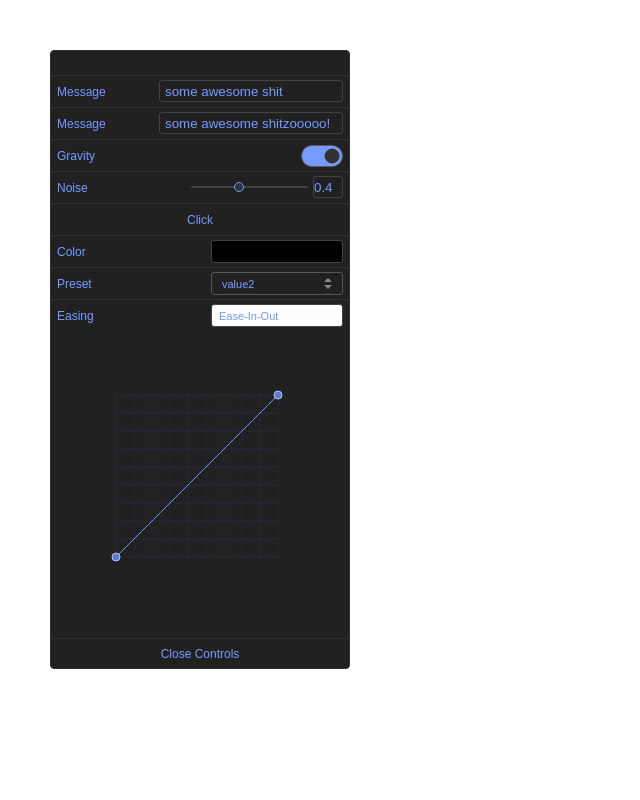
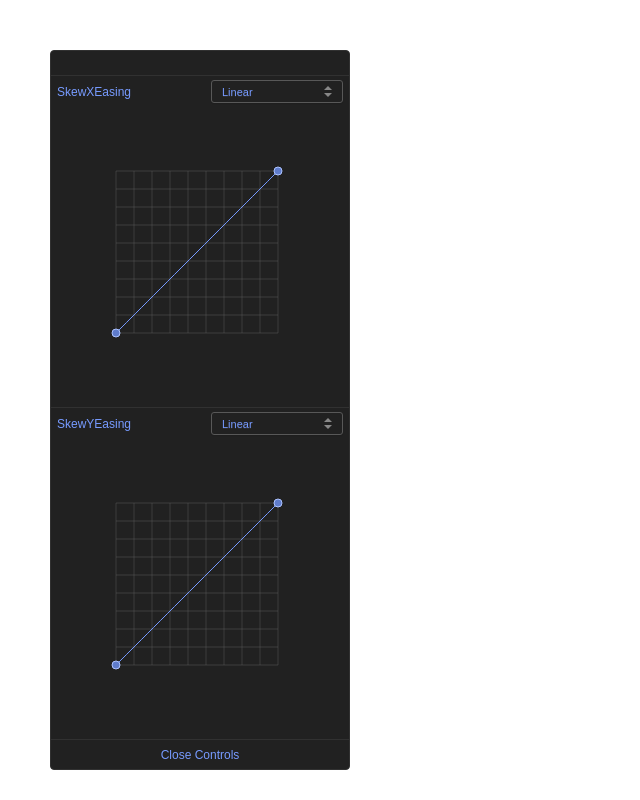
Before and after one commit to pizza3/react-gui-controller, a React app: page / in a window 1280 px wide. Shown: the whole page, without its empty margins (0-640 px from the left). Built offline with nearby package versions, Linux system fonts and the light colour scheme.

Commit message:
added ease utils

```diff
--- a/src/App.js
+++ b/src/App.js
@@ -8,27 +8,18 @@ import ProgessSlider from './components/ProgressSlider';
 import Select from './components/Select';
 import EaseCurve from './components/EaseCurve';
 class App extends Component {
-	constructor(props) {
-		super(props);
-		this.state = {
-			data: {
-				message: 'some awesome shit',
-				message2: 'some awesome shitzooooo!',
-				gravity: true,
-				noise: 0.4,
-				color: '#ffbdbd',
-				preset: 'value2',
-				easing: 'linear'
-			}
-		};
-		this.update = this.update.bind(this);
-	}
+	state = {
+		data: {
+			easing2: 'linear',
+			easing: 'cubic-bezier(0.65, 0.05, 0.36, 3)'
+		}
+	};
 
-	update(data) {
+	update = data => {
 		this.setState({
 			data
 		});
-	}
+	};
 
 	handleClick() {
 		console.log('click');
@@ -38,24 +29,8 @@ class App extends Component {
 		const { data } = this.state;
 		return (
 			<ReactController data={data} onUpdate={this.update}>
-				<InputText path="message" label="Message" />
-				<InputText path="message2" label="Message" />
-				<CheckBox path="gravity" label="Gravity" />
-				<ProgessSlider
-					path="noise"
-					label="Noise"
-					min={0}
-					max={1}
-					step={0.05}
-				/>
-				<Button label="Click" onClick={this.handleClick} />
-				<Color path="color" label="Color" />
-				<Select
-					path="preset"
-					label="Preset"
-					options={['value1', 'value2', 'value3']}
-				/>
-				<EaseCurve path="easing" label="Easing" />
+				<EaseCurve path="easing2" label="SkewXEasing" />
+				<EaseCurve path="easing" label="SkewYEasing" />
 			</ReactController>
 		);
 	}
--- a/src/components/EaseCurve.js
+++ b/src/components/EaseCurve.js
@@ -1,46 +1,15 @@
 import React, { Component } from 'react';
 import CustomContainer from './CustomContainer';
-//creates the 2d square grid on the svg
-const Grid = () => {
-	let xAxis = [];
-	let yAxis = [];
-	let offsetY = 50;
-	let offsetX = 45;
-	for (let i = 0; i < 180; i += 18) {
-		xAxis.push(
-			<line
-				key={i}
-				x1={18 + offsetX}
-				y1={i + 18 + offsetY}
-				x2={180 + offsetX}
-				y2={i + 18 + offsetY}
-				stroke="#2a3251"
-				strokeWidth="0.5"
-			/>
-		);
-		yAxis.push(
-			<line
-				key={i}
-				x1={i + 18 + offsetX}
-				y1={18 + offsetY}
-				x2={i + 18 + offsetX}
-				y2={180 + offsetY}
-				stroke="#2a3251"
-				strokeWidth="0.5"
-			/>
-		);
-	}
-	return [xAxis, yAxis];
-};
-
-const path = (ac1, ac2) => {
-	return `M63 230 C ${ac1.x} ${ac1.y}, ${ac2.x} ${ac2.y}, 225 68`;
-};
+import SvgGrid from './EaseCurveUtils/SvgGrid';
+import SvgPath from './EaseCurveUtils/SvgPath';
+import { easeCurveStyle } from './JSXStyles/easeCurveStyles';
+import { selectStyle } from './JSXStyles/selectStyles';
 
 //map function is used to naomalise the values
 const MapRange = (value, low1, high1, low2, high2) => {
 	return low2 + ((high2 - low2) * (value - low1)) / (high1 - low1);
 };
+
 class EaseCurve extends Component {
 	state = {
 		hide: false,
@@ -64,8 +33,12 @@ class EaseCurve extends Component {
 
 	componentDidMount() {
 		this.isMove = false;
-		console.log(document.getElementById('svg1').getBoundingClientRect());
-		this.element = document.getElementById('svg1').getBoundingClientRect();
+		console.log(
+			document.getElementById(`svg${this.props.num}`).getBoundingClientRect()
+		);
+		this.element = document
+			.getElementById(`svg${this.props.num}`)
+			.getBoundingClientRect();
 	}
 
 	setPointer = () => {
@@ -95,7 +68,9 @@ class EaseCurve extends Component {
 		this.el = e.target.getAttribute('id');
 		this.isMove = true;
 		this.x = this.state[this.el].x;
-		this.element = document.getElementById('svg1').getBoundingClientRect();
+		this.element = document
+			.getElementById(`svg${this.props.num}`)
+			.getBoundingClientRect();
 		console.log(this.x);
 	};
 
@@ -103,7 +78,7 @@ class EaseCurve extends Component {
 		if (this.isMove) {
 			console.log(this.element.x + this.x + ',' + e.clientX);
 			//check if anchor is leaving the grid from the right on x-axis
-			if (e.clientX - this.element.x >= 235) {
+			if (e.clientX - this.element.x >= 225) {
 				this.setState({
 					[this.el]: {
 						x: 225,
@@ -140,14 +115,27 @@ class EaseCurve extends Component {
 
 	render() {
 		const theme = this.props.theme ? 'container dark' : 'container';
-		let grid = Grid();
-		let ac1 = this.state.anchor1;
-		let ac2 = this.state.anchor2;
+		const { anchor1, anchor2 } = this.state;
 		return (
 			<CustomContainer {...this.props} theme={theme} hide={this.state.hide}>
-				<div className="pallete">Ease-In-Out</div>
+				<div
+					className={
+						this.props.theme ? 'dropdown dropdown-dark' : 'dropdown'
+					}
+				>
+					<select
+						className={
+							this.props.theme
+								? 'dropdown-select dropdown-select-dark '
+								: 'dropdown-select'
+						}
+					>
+						<option value={'linear'}>Linear</option>
+					</select>
+				</div>
+				<style jsx>{selectStyle}</style>
 				<svg
-					id="svg1"
+					id={`svg${this.props.num}`}
 					width="250"
 					height="300"
 					xmlns="http://www.w3.org/2000/svg"
@@ -155,40 +143,14 @@ class EaseCurve extends Component {
 					onMouseUp={this.handleUp}
 					onMouseLeave={this.handleUp}
 				>
-					{grid[0]}
-					{grid[1]}
-					<path
-						id="wire"
-						d={path(ac1, ac2)}
-						stroke="rgb(119,155,255)"
-						fill="none"
-					/>
-					<line
-						id="dotted-line-1"
-						x1="63"
-						y1="230"
-						x2={ac1.x}
-						y2={ac1.y}
-						stroke="#a7adba"
-						strokeWidth="0.5"
-						strokeDasharray="3px"
-					/>
-					<line
-						id="dotted-line-2"
-						x1="225"
-						y1="68"
-						x2={ac2.x}
-						y2={ac2.y}
-						stroke="#a7adba"
-						strokeWidth="0.5"
-						strokeDasharray="3px"
-					/>
+					<SvgGrid {...this.props} />
+					<SvgPath ac1={anchor1} ac2={anchor2} />
 					<circle
 						id="anchor1"
 						onMouseDown={this.handleDown}
 						onMouseUp={this.handleUp}
-						cx={ac1.x}
-						cy={ac1.y}
+						cx={anchor1.x}
+						cy={anchor1.y}
 						r="4"
 						strokeWidth="1"
 						fill="#5f7ccc"
@@ -198,38 +160,18 @@ class EaseCurve extends Component {
 						id="anchor2"
 						onMouseDown={this.handleDown}
 						onMouseUp={this.handleUp}
-						cx={ac2.x}
-						cy={ac2.y}
+						cx={anchor2.x}
+						cy={anchor2.y}
 						r="4"
 						strokeWidth="1"
 						fill="#5f7ccc"
 						stroke="#adc3ff"
 					/>
 				</svg>
+				<style jsx>{easeCurveStyle}</style>
+				<style jsx>{selectStyle}</style>
 				<style jsx>
 					{`
-						.container {
-							position: relative;
-							width: 100%;
-							height: 280px;
-							border-top: 1px solid rgb(214, 214, 214);
-							font-family: sans-serif;
-							padding-top: 4px;
-							padding-left: 2px;
-							padding-right: 2px;
-							overflow: hidden;
-							transition: 0.4s;
-						}
-
-						.dark {
-							border-top: 1px solid #313131;
-						}
-
-						svg {
-							position: relative;
-							background: none;
-						}
-
 						.pallete {
 							position: relative;
 							float: right;
--- /dev/null
+++ b/src/components/EaseCurveUtils/SvgGrid.js
@@ -0,0 +1,36 @@
+import React from 'react';
+
+const SvgGrid = props => {
+	let xAxis = [],
+		yAxis = [],
+		offsetY = 50,
+		offsetX = 45;
+	let { theme } = props;
+	for (let i = 0; i < 180; i += 18) {
+		xAxis.push(
+			<line
+				key={i}
+				x1={18 + offsetX}
+				y1={i + 18 + offsetY}
+				x2={180 + offsetX}
+				y2={i + 18 + offsetY}
+				stroke={theme ? '#5a5a5a' : '#dedede'}
+				strokeWidth="0.5"
+			/>
+		);
+		yAxis.push(
+			<line
+				key={i}
+				x1={i + 18 + offsetX}
+				y1={18 + offsetY}
+				x2={i + 18 + offsetX}
+				y2={180 + offsetY}
+				stroke={theme ? '#5a5a5a' : '#dedede'}
+				strokeWidth="0.5"
+			/>
+		);
+	}
+	return [xAxis, yAxis];
+};
+
+export default SvgGrid;
--- /dev/null
+++ b/src/components/EaseCurveUtils/SvgPath.js
@@ -0,0 +1,34 @@
+import React from 'react';
+
+const SvgPath = props => {
+	const { ac1, ac2 } = props;
+	return (
+		<React.Fragment>
+			<path
+				d={`M63 230 C ${ac1.x} ${ac1.y}, ${ac2.x} ${ac2.y}, 225 68`}
+				stroke="rgb(119,155,255)"
+				fill="none"
+			/>
+			<line
+				x1="63"
+				y1="230"
+				x2={ac1.x}
+				y2={ac1.y}
+				stroke="#a7adba"
+				strokeWidth="0.5"
+				strokeDasharray="3px"
+			/>
+			<line
+				x1="225"
+				y1="68"
+				x2={ac2.x}
+				y2={ac2.y}
+				stroke="#a7adba"
+				strokeWidth="0.5"
+				strokeDasharray="3px"
+			/>
+		</React.Fragment>
+	);
+};
+
+export default SvgPath;
--- a/src/components/JSXStyles/commonStyles.js
+++ b/src/components/JSXStyles/commonStyles.js
@@ -30,6 +30,7 @@ export const container = css`
 		padding-top: 4px;
 		padding-left: 2px;
 		padding-right: 2px;
+		transition: 0.4s;
 	}
 
 	.container:hover {
--- a/src/components/JSXStyles/controllerStyles.js
+++ b/src/components/JSXStyles/controllerStyles.js
@@ -1,7 +1,7 @@
 import css from 'styled-jsx/css';
 
 export const controllerStyle = css`
-    .controller-body{
+	.controller-body {
 		position: fixed;
 		width: 300px;
 		height: auto;
@@ -9,34 +9,34 @@ export const controllerStyle = css`
 		border: 1px solid rgb(214, 214, 214);
 		border-radius: 4px;
 		overflow: hidden;
-        top:50px;
-        left:50px;
+		top: 50px;
+		left: 50px;
 	}
 
-    .dark{
-        background:#212121;
+	.dark {
+		background: #212121;
 		border: 1px solid #313131;
 	}
 
-    .container{
+	.container {
 		position: relative;
 		width: 100%;
 		transition: 0.4s;
-        max-height:100vh;
-        overflow: hidden;
+		max-height: calc(100vh - 54px);
+		overflow: scroll;
 	}
 
-    .hide{
-        max-height:0px;
+	.hide {
+		max-height: 0px;
 	}
 
-    .drag{
+	.drag {
 		position: relative;
 		width: 100%;
 		height: 24px;
 	}
 
-    .control-button{
+	.control-button {
 		position: relative;
 		width: 100%;
 		height: 30px;
@@ -50,8 +50,7 @@ export const controllerStyle = css`
 		border-top: 1px solid rgb(214, 214, 214);
 	}
 
-    .control-button-dark{
+	.control-button-dark {
 		border-top: 1px solid #313131;
-
 	}
 `;
--- a/src/components/JSXStyles/customCommonStyles.js
+++ b/src/components/JSXStyles/customCommonStyles.js
@@ -14,7 +14,6 @@ export const container = css`
 		padding-top: 4px;
 		padding-left: 2px;
 		padding-right: 2px;
-		padding-bottom: 7px;
 		overflow: hidden;
 		transition: 0.4s;
 	}
--- a/src/components/JSXStyles/easeCurveStyles.js
+++ b/src/components/JSXStyles/easeCurveStyles.js
@@ -1 +1,12 @@
 import css from 'styled-jsx/css';
+
+export const easeCurveStyle = css`
+	.dark {
+		border-top: 1px solid #313131;
+	}
+
+	svg {
+		position: relative;
+		background: none;
+	}
+`;
```
Lines whose indentation alone changed are shown as unchanged.
